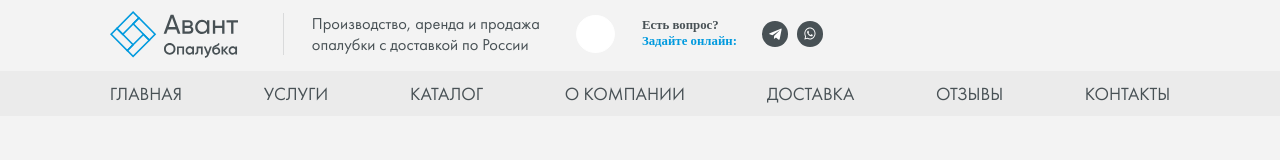
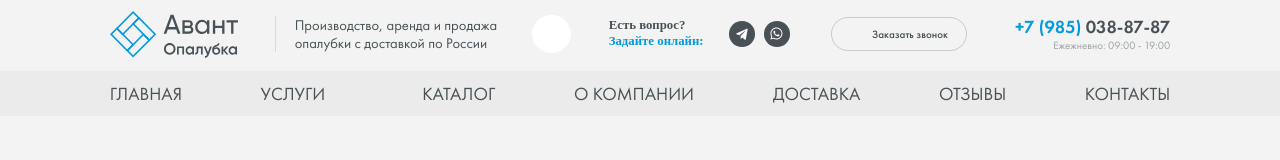
Before and after one commit to MariaLight/avant_layout, a website: page src/index.html in a window 1280 px wide. Drawn offline with nearby package versions, Linux system fonts and the light colour scheme; files that its build step writes are made by us from their sources; files whose address does not match are found by name.

Commit message:
add header desctop

```diff
--- a/src/assets/css/components/header.css
+++ b/src/assets/css/components/header.css
@@ -5,20 +5,21 @@
 .header__top__inner {
     display: flex;
     align-items: center;
+    justify-content: space-between;
 }
 
 .header__logo {
     width: 14rem;
     height: 5rem;
-    margin-right: 5rem;
+    margin-right: 3rem;
 }
 
 .header__descriptor {
-    max-width: 29rem;
-    padding-left: 3rem;
+    max-width: 25rem;
+    padding-left: 2rem;
     border-left: 1px solid rgba(72, 81, 85, 0.15);
-    font-size: 1.8rem;
-    margin-right: 3rem;
+    font-size: 1.6rem;
+    margin-right: 2rem;
 }
 
 .header__search {
@@ -75,7 +76,8 @@
 }
 
 .header__search-form .header__search-icon {
-    margin-right: 1rem;margin-left: 1.2rem;
+    margin-right: 1rem;
+    margin-left: 1.2rem;
 }
 
 .header__search-form form {
@@ -102,14 +104,17 @@
     border-radius: 2rem;
     padding: .5rem 1.5rem;
 }
+
 .header__socials {
     margin-left: 3rem;
     display: flex;
     align-items: center;
 }
+
 .header__socials.hide {
     display: none;
 }
+
 .header__socials__text {
     font-family: 'Playfair Display', serif;
     font-size: 1.4rem;
@@ -119,14 +124,17 @@
     margin-right: 2.8rem;
 
 }
+
 .header__socials__text span {
     color: var(--blue);
 }
+
 .header__socials__icons {
     display: flex;
     align-items: center;
     gap: 1rem;
 }
+
 .header__socials__icon {
     width: 2.8rem;
     height: 2.8rem;
@@ -136,6 +144,7 @@
     border-radius: 50%;
     background-color: var(--default);
 }
+
 .header__socials__icon img {
     width: 1.4rem;
     height: 1.4rem;
@@ -147,13 +156,75 @@
         background-color: var(--blue);
     }
 }
+
 @media (hover:none) {
     .header__socials__icon:active {
         background-color: var(--blue);
     }
 }
 
+.header__callback {
+    display: flex;
+    align-items: center;
+    gap: 1rem;
+    padding: 1rem 2rem;
+    border-radius: 3.2rem;
+    background-color: transparent;
+    color: var(--default);
+    font-size: 1.2rem;
+    border: 1px solid rgba(72, 81, 85, 0.25);
+    margin-left: 3.4rem;
+}
 
+.header__callback svg {
+    width: 1.4rem;
+    height: 1.4rem;
+}
+
+.header__callback span {
+    font-weight: 500;
+
+    font-family: 'FuturaPT', sans-serif;
+}
+
+@media (hover:hover) {
+    .header__callback:hover {
+        background-color: var(--default);
+        color: var(--white);
+        border-color: var(--default);
+    }
+}
+
+@media (hover:none) {
+    .header__callback:active {
+        background-color: var(--default);
+        color: var(--white);
+        border-color: var(--default);
+    }
+}
+
+.header__phone {
+    display: flex;
+    flex-direction: column;
+    align-items: flex-end;
+    margin-left: 4.1rem;
+}
+
+.header__phone__link {
+    font-family: 'FuturaPT Demi', sans-serif;
+    font-size: 2rem;
+    color: var(--default);
+}
+
+.header__phone__link span {
+    color: var(--blue);
+}
+
+.header__phone__descriptor {
+    font-size: 1.2rem;
+    color: rgba(72, 81, 85, 0.5);
+    font-family: 'FuturaPT Book', sans-serif;
+}
 
 .header__bottom {
     background-color: var(--grey);
@@ -169,18 +240,23 @@
 
 .header__menu__item {
     position: relative;
-    display: flex;
-    align-items: center;
-    gap: .6rem;
+
 }
+
 
 .header__menu__link {
     font-size: 2rem;
     color: var(--default);
     text-transform: uppercase;
+    display: flex;
+    align-items: center;
+    gap: .6rem;
 
 }
-
+.header__menu__link svg {
+    width: 1.4rem;
+    height: 1.4rem;
+}
 @media (hover:hover) {
     .header__menu__link:hover {
         color: var(--blue);
--- a/src/components/_header.html
+++ b/src/components/_header.html
@@ -13,7 +13,7 @@
                     <span class="header__search-icon">
 
                         <svg>
-                            <use href="assets/img/sprite.svg#search"></use>
+                            <use xlink:href="assets/img/sprite.svg#search"></use>
                         </svg>
                     </span>
                 </button>
@@ -21,7 +21,7 @@
                     <form onsubmit="return true;">
                         <span class="header__search-icon">
                             <svg>
-                                <use href="assets/img/sprite.svg#search"></use>
+                                <use xlink:href="assets/img/sprite.svg#search"></use>
                             </svg>
                         </span>
                         <input type="text" class="header__search-input input-reset" placeholder="Введите что нибудь...">
@@ -47,6 +47,20 @@
 
                 </div>
             </div>
+
+            <button class="header__callback btn-reset" data-modal="callback">
+                <svg>
+                    <use xlink:href="assets/img/sprite.svg#phone"></use>
+                </svg>
+                <span>Заказать звонок</span>
+            </button>
+
+            <div class="header__phone">
+                <a href="tel:+79850388787" class="header__phone__link">
+                    <span>+7 (985)</span> 038-87-87
+                </a>
+                <span class="header__phone__descriptor">Ежежневно: 09:00 - 19:00</span>
+            </div>
         </div>
     </div>
     <div class="header__bottom">
@@ -61,7 +75,13 @@
                     <li class="header__menu__item">
                         <a href="#" class="header__menu__link">
                             Услуги
+                            <svg>
+                                <use xlink:href="assets/img/sprite.svg#arrow-down"></use>
+                            </svg>
                         </a>
+                        <div class="header__menu__dropdown">
+
+                        </div>
                     </li>
                     <li class="header__menu__item">
                         <a href="#" class="header__menu__link">
```
Also changed, not shown: src/assets/img/svg/arrow-down.svg (added), src/assets/img/svg/phone.svg (added).
